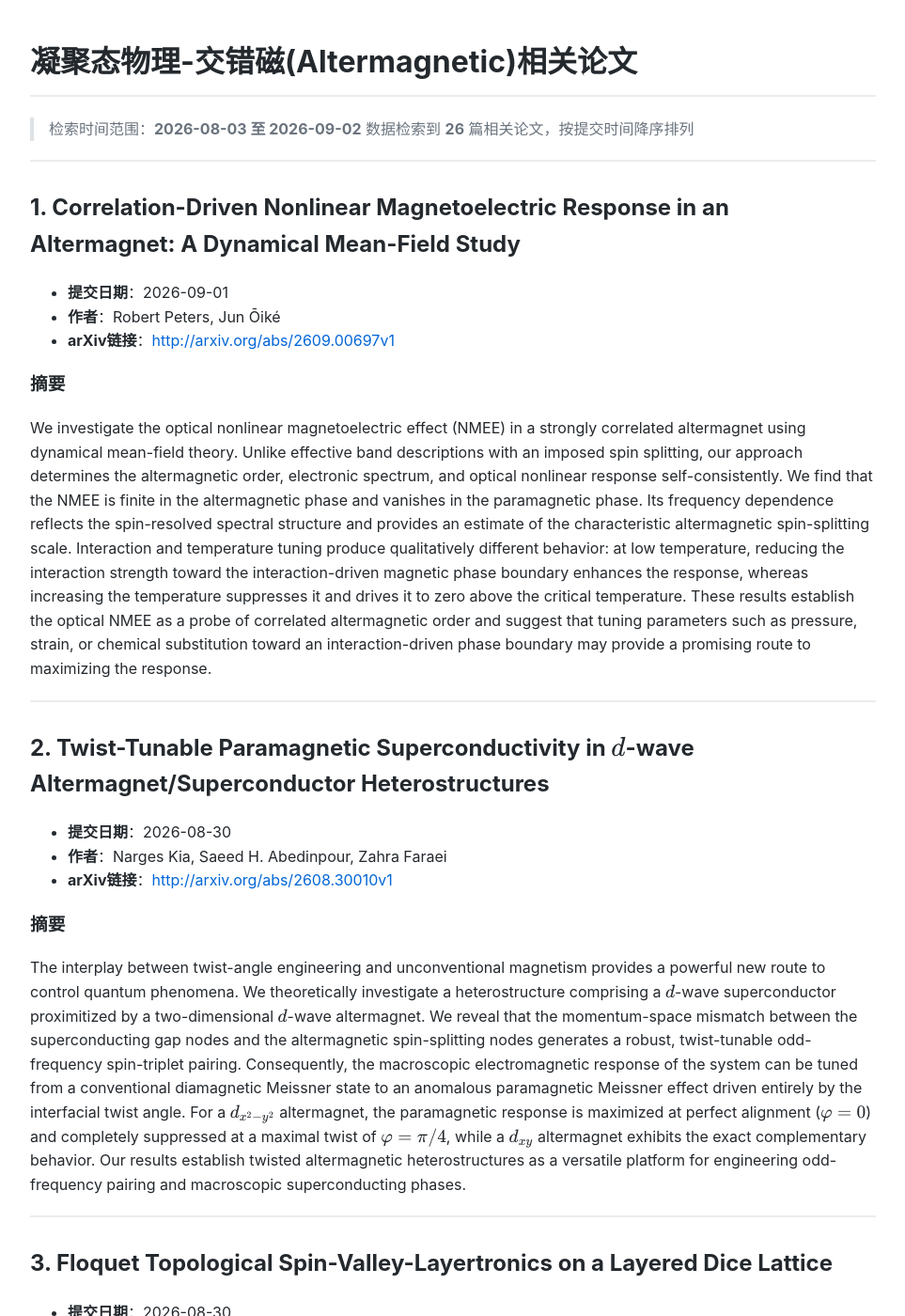
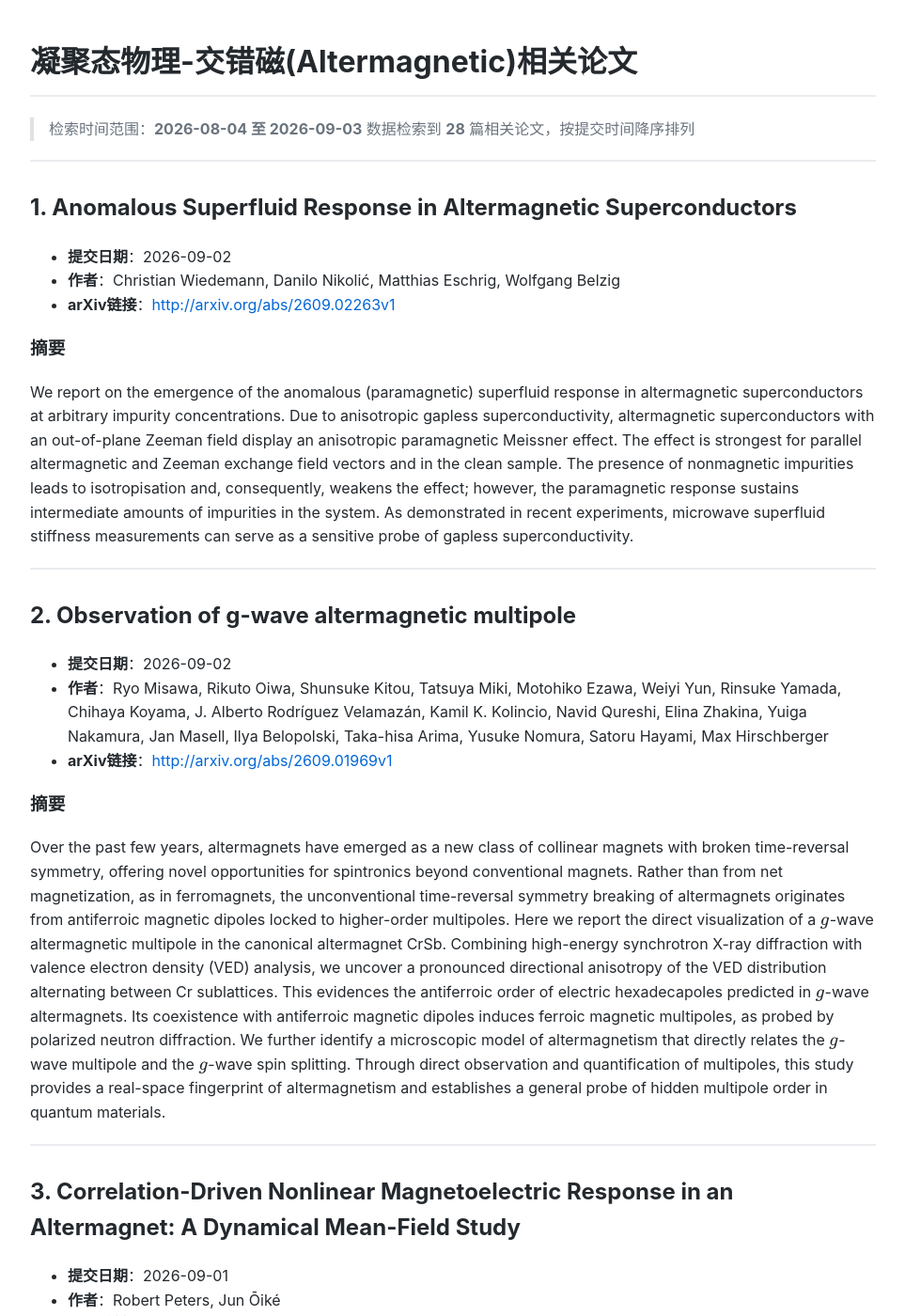
Before and after one commit to yangke25491/daily-arxiv-altermagnetic, a Jekyll site: the page built from index.md, in a window 1280 px wide and 1400 px high. Shown: the whole window at 94% size, without its empty margins (158-1121 px from the left). Built offline with Jekyll 4.4.1, drawn with Linux system fonts in a browser that asks for light colours; some of the changed text lies outside the part shown.

Commit message:
Automated update: arXiv papers

```diff
--- a/index.md
+++ b/index.md
@@ -5,12 +5,34 @@ title: 交错磁论文
 
 # 凝聚态物理-交错磁(Altermagnetic)相关论文
 
-> 检索时间范围：**2026-08-03 至 2026-09-02**
-> 数据检索到 **26** 篇相关论文，按提交时间降序排列
+> 检索时间范围：**2026-08-04 至 2026-09-03**
+> 数据检索到 **28** 篇相关论文，按提交时间降序排列
 
 ---
 
-## 1. Correlation-Driven Nonlinear Magnetoelectric Response in an Altermagnet: A Dynamical Mean-Field Study
+## 1. Anomalous Superfluid Response in Altermagnetic Superconductors
+
+- **提交日期**：2026-09-02
+- **作者**：Christian Wiedemann, Danilo Nikolić, Matthias Eschrig, Wolfgang Belzig
+- **arXiv链接**：[http://arxiv.org/abs/2609.02263v1](http://arxiv.org/abs/2609.02263v1)
+
+### 摘要
+We report on the emergence of the anomalous (paramagnetic) superfluid response in altermagnetic superconductors at arbitrary impurity concentrations. Due to anisotropic gapless superconductivity, altermagnetic superconductors with an out-of-plane Zeeman field display an anisotropic paramagnetic Meissner effect. The effect is strongest for parallel altermagnetic and Zeeman exchange field vectors and in the clean sample. The presence of nonmagnetic impurities leads to isotropisation and, consequently, weakens the effect; however, the paramagnetic response sustains intermediate amounts of impurities in the system. As demonstrated in recent experiments, microwave superfluid stiffness measurements can serve as a sensitive probe of gapless superconductivity.
+
+---
+
+## 2. Observation of g-wave altermagnetic multipole
+
+- **提交日期**：2026-09-02
+- **作者**：Ryo Misawa, Rikuto Oiwa, Shunsuke Kitou, Tatsuya Miki, Motohiko Ezawa, Weiyi Yun, Rinsuke Yamada, Chihaya Koyama, J. Alberto Rodríguez Velamazán, Kamil K. Kolincio, Navid Qureshi, Elina Zhakina, Yuiga Nakamura, Jan Masell, Ilya Belopolski, Taka-hisa Arima, Yusuke Nomura, Satoru Hayami, Max Hirschberger
+- **arXiv链接**：[http://arxiv.org/abs/2609.01969v1](http://arxiv.org/abs/2609.01969v1)
+
+### 摘要
+Over the past few years, altermagnets have emerged as a new class of collinear magnets with broken time-reversal symmetry, offering novel opportunities for spintronics beyond conventional magnets. Rather than from net magnetization, as in ferromagnets, the unconventional time-reversal symmetry breaking of altermagnets originates from antiferroic magnetic dipoles locked to higher-order multipoles. Here we report the direct visualization of a $g$-wave altermagnetic multipole in the canonical altermagnet CrSb. Combining high-energy synchrotron X-ray diffraction with valence electron density (VED) analysis, we uncover a pronounced directional anisotropy of the VED distribution alternating between Cr sublattices. This evidences the antiferroic order of electric hexadecapoles predicted in $g$-wave altermagnets. Its coexistence with antiferroic magnetic dipoles induces ferroic magnetic multipoles, as probed by polarized neutron diffraction. We further identify a microscopic model of altermagnetism that directly relates the $g$-wave multipole and the $g$-wave spin splitting. Through direct observation and quantification of multipoles, this study provides a real-space fingerprint of altermagnetism and establishes a general probe of hidden multipole order in quantum materials.
+
+---
+
+## 3. Correlation-Driven Nonlinear Magnetoelectric Response in an Altermagnet: A Dynamical Mean-Field Study
 
 - **提交日期**：2026-09-01
 - **作者**：Robert Peters, Jun Ōiké
@@ -285,7 +307,7 @@ Polarized inelastic neutron scattering probes the handedness of magnetic excitat
 
 ---
 
-## 26. Emergence and Detection of Surface altermagnetism in KV${}\_2$Se${}\_2$O
+## 28. Emergence and Detection of Surface altermagnetism in KV${}\_2$Se${}\_2$O
 
 - **提交日期**：2026-08-04
 - **作者**：Rodrigo Jaeschke-Ubiergo, Xanthe H. Verbeek, Colin Lange, Sergio Rodriguez, Atasi Chakraborty, Alexander Mook, Jairo Sinov
```
Also changed, not shown: other parts of index.md (+24 -24 lines).
